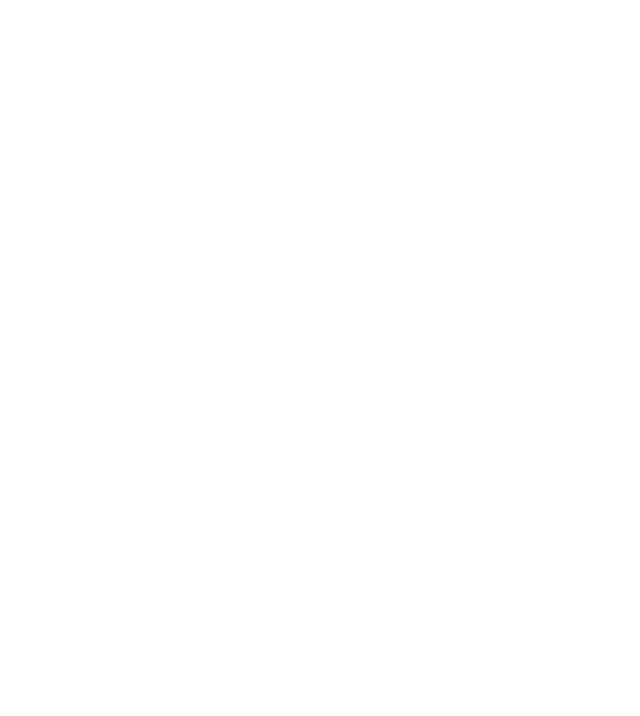
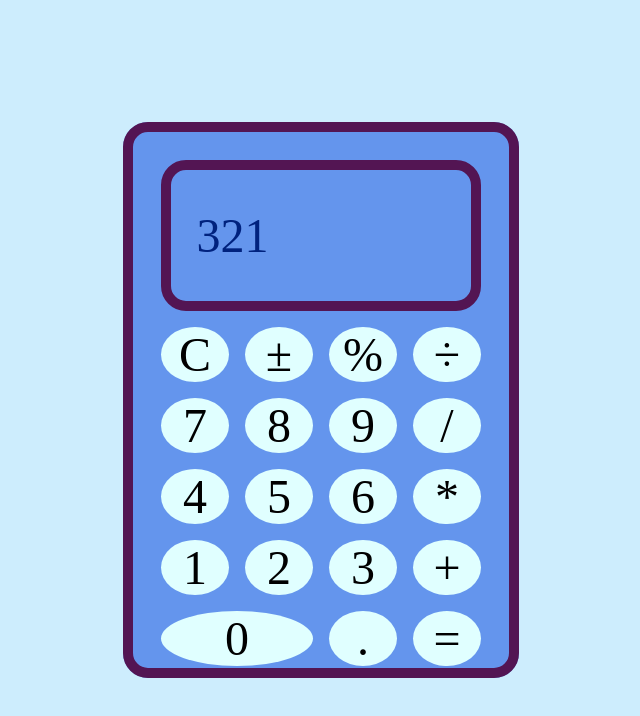
Before and after one commit to adi-lux/Calculator, a plain HTML site: page index.html in a window 1280 px wide. Shown: the whole page, without its empty margins (319-959 px from the left). Drawn offline with Linux system fonts and the light colour scheme.

Commit message:
formatted calculator more

```diff
--- a/index.css
+++ b/index.css
@@ -0,0 +1,62 @@
+* {
+    margin: 0px;
+    padding: 0px;
+    font-family: “Playfair Display”, “Didot”, "Times New Roman", Times, serif;
+}
+
+html, body {
+    height: 100vh;
+    width: 100vw;
+
+    display: flex;
+    flex-direction: column;
+    align-items: center;
+    justify-content: center;
+    background-color: #CDEDFD;
+}
+
+#calculator {
+    display: flex;
+    flex-direction: column;
+    align-items: center;
+    background-color: cornflowerblue;
+    border-radius: 25px;
+}
+
+.display {
+    height: 10vh;
+    display: flex;
+    justify-content: flex-start;
+    padding: 2vw;
+    align-items: center;
+    grid-column: 1 / 5;
+    grid-row: 1/2;
+    font-size: 3rem;
+    color: #00227e;
+    border: 10px solid #531553;
+    border-radius: 25px;
+
+}
+.buttons {
+	display: grid;
+    height: 60vh;
+    width: 40vh;
+	grid-template-columns: repeat(4, 1fr);
+	grid-template-rows: repeat(6, 1fr);
+    gap: 2vh;
+    border: 10px solid #531553;
+    padding: 3.5vh;
+    border-radius: 25px;
+
+}
+
+.calculate {
+    background-color: lightcyan;
+    border-radius: 50%;
+    border: 0px solid;
+    background-color: lightcyan;
+    font-size: 3rem;
+}
+#zero {
+    grid-column: 1/3;
+}
--- a/index.html
+++ b/index.html
@@ -4,11 +4,36 @@
         <meta charset="utf-8">
         <meta http-equiv="X-UA-Compatible" content="IE=edge">
         <title>Adi Calculator</title>
-        <meta name="description" content="">
+        <meta name="description" content="calculator app for TOP">
         <meta name="viewport" content="width=device-width, initial-scale=1">
-        <link rel="stylesheet" href="">
+        <link rel="stylesheet" href="index.css">
     </head>
     <body>
         <script src="app.js" defer></script>
+        <div id="calculator">
+            <div class="buttons">
+                <div class="display">321</div>
+                <button class="calculate">C</button>
+                <button class="calculate">±</button>
+                <button class="calculate">%</button>
+                <button class="calculate">÷</button>
+                <button class="calculate">7</button>
+                <button class="calculate">8</button>
+                <button class="calculate">9</button>
+                <button class="calculate">/</button>
+                <button class="calculate">4</button>
+                <button class="calculate">5</button>
+                <button class="calculate">6</button>
+                <button class="calculate">*</button>
+                <button class="calculate">1</button>
+                <button class="calculate">2</button>
+                <button class="calculate">3</button>
+                <button class="calculate">+</button>
+                <button class="calculate" id="zero">0</button>
+                <button class="calculate">.</button>
+                <button class="calculate">=</button>
+
+            </div>
+        </div>
     </body>
 </html>
```
